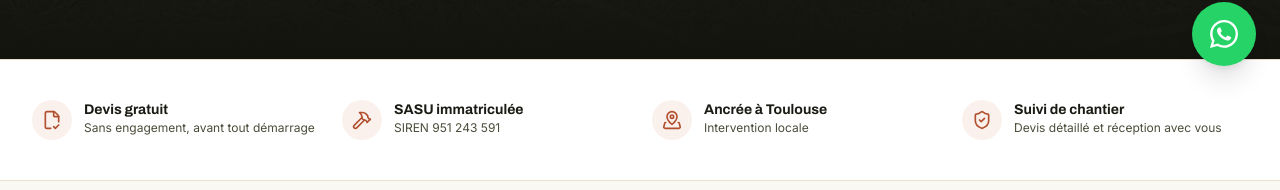
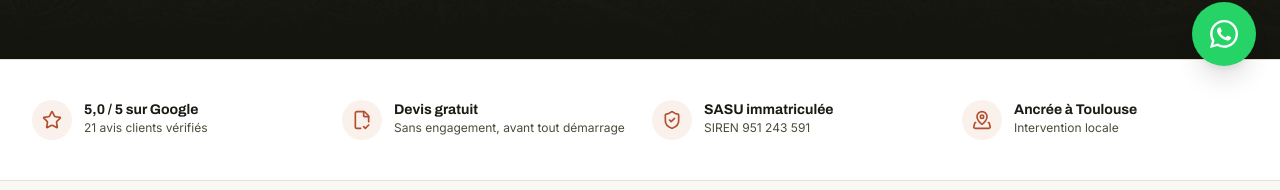
Before and after one commit to ayoubman2091/khlid, a React (Vite) app: page / in a window 1280 px wide. Shown: the part 710-900 px from the top of the page. Built offline with nearby package versions, Linux system fonts and the light colour scheme; no server answers.

Commit message:
seo(trust): afficher la note Google 5,0 / 21 avis, liée à la fiche

```diff
--- a/src/components/sections/TrustSignals.tsx
+++ b/src/components/sections/TrustSignals.tsx
@@ -1,22 +1,52 @@
-import { ShieldCheck, MapPinned, FileCheck2, Hammer } from 'lucide-react'
+import { ShieldCheck, MapPinned, FileCheck2, Star } from 'lucide-react'
 import { BUSINESS } from '@/lib/constants'
 
 /**
  * Signaux de confiance honnêtes uniquement : pas de nombre de clients ni d'années
  * d'expérience inventés (voir CURRENT_SITE_AUDIT.md §3 — le site actuel affichait des
  * chiffres non vérifiables qui n'ont pas été repris ici).
+ *
+ * Ajout 2026-09-07 — la note Google. L'entreprise a 21 avis pour 5,0 sur sa fiche Google
+ * Business Profile, la meilleure note du panel de concurrents relevé sur « entreprise gros
+ * oeuvre Toulouse » (Eiffage 3,1/20 · BTROC 3,7/16 · Mesaglio 4,3/6). Ce chiffre n'était
+ * affiché nulle part sur le site : le principal actif de réputation de l'entreprise était
+ * invisible pour un visiteur qui atterrit ici sans passer par Maps, et invisible pour les
+ * moteurs de réponse IA qui lisent le texte de la page.
+ *
+ * Affiché en TEXTE et lié à la fiche — jamais en `aggregateRating` JSON-LD : Google interdit
+ * de baliser sur son propre site une note agrégée provenant d'une plateforme tierce.
+ * Le lien sort vers la fiche, ce qui alimente aussi les signaux d'engagement du GBP.
  */
 const SIGNALS = [
   { icon: FileCheck2, label: `Devis gratuit`, detail: 'Sans engagement, avant tout démarrage' },
-  { icon: Hammer, label: 'SASU immatriculée', detail: `SIREN ${BUSINESS.siren}` },
+  { icon: ShieldCheck, label: 'SASU immatriculée', detail: `SIREN ${BUSINESS.siren}` },
   { icon: MapPinned, label: `Ancrée à ${BUSINESS.city}`, detail: 'Intervention locale' },
-  { icon: ShieldCheck, label: 'Suivi de chantier', detail: 'Devis détaillé et réception avec vous' },
 ]
 
 export function TrustSignals() {
+  const rating = BUSINESS.googleRating.toLocaleString('fr-FR', { minimumFractionDigits: 1 })
+
   return (
     <section className="border-y border-stone-200 bg-white">
       <div className="mx-auto grid max-w-7xl grid-cols-2 gap-6 px-4 py-10 sm:px-6 lg:grid-cols-4 lg:px-8">
+        <a
+          href={BUSINESS.googleBusinessUrl}
+          target="_blank"
+          rel="noopener"
+          className="flex items-start gap-3 rounded-lg transition-colors hover:bg-stone-50"
+        >
+          <span className="flex h-10 w-10 shrink-0 items-center justify-center rounded-full bg-brick-50 text-brick-500">
+            <Star size={20} />
+          </span>
+          <div>
+            <p className="font-display text-sm font-bold text-ink-900">
+              {rating} / 5 sur Google
+            </p>
+            <p className="text-xs text-ink-600">
+              {BUSINESS.googleReviewCount} avis clients vérifiés
+            </p>
+          </div>
+        </a>
         {SIGNALS.map(({ icon: Icon, label, detail }) => (
           <div key={label} className="flex items-start gap-3">
             <span className="flex h-10 w-10 shrink-0 items-center justify-center rounded-full bg-brick-50 text-brick-500">
```
